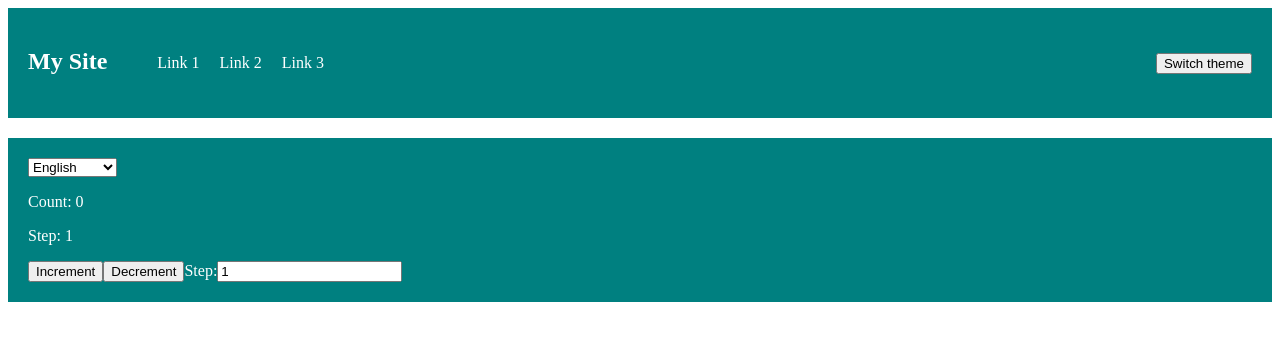
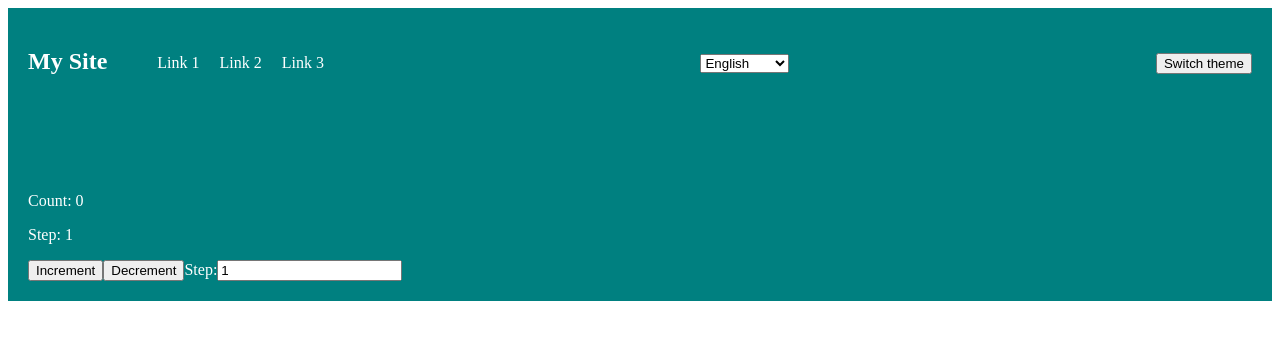
Before and after one commit to Ashtart000/redux_toolkit, a React (Create React App) app: page /counter in a window 1280 px wide. Shown: the top 340 px of the page. Built offline with nearby package versions, Linux system fonts and the light colour scheme.

Commit message:
theme to app, languages to header

```diff
--- a/src/App.js
+++ b/src/App.js
@@ -2,14 +2,30 @@ import CounterPage from "./pages/CounterPage";
 import { Switch, Route } from 'react-router-dom';
 import HomePage from "./pages/HomePage";
 import NotFoundPage from "./pages/NotFoundPage";
+import { useSelector } from 'react-redux';
+import cx from 'classnames';
+import CONSTANTS from './constants';
+import styles from './components/Header/Header.module.scss';
+
+const { THEMES } = CONSTANTS;
 
 function App() {
+  const theme = useSelector((state) => state.theme);
+
+  const className = cx({
+      [styles.darkTheme]: theme === THEMES.DARK,
+      [styles.lightTheme]: theme === THEMES.LIGHT
+  })
+
   return (
-    <Switch>
-      <Route exact path='/' component={HomePage} />
-      <Route path='/counter' component={CounterPage}/>
-      <Route path='*' component={NotFoundPage} />
-    </Switch>
+    <div className={className}>
+      <Switch>
+        <Route exact path='/' component={HomePage} />
+        <Route path='/counter' component={CounterPage}/>
+        <Route path='*' component={NotFoundPage} />
+      </Switch>
+    </div>
+
   );
 }
 
--- a/src/components/Counter/Counter.js
+++ b/src/components/Counter/Counter.js
@@ -1,67 +1,29 @@
 import React from 'react';
 import { useSelector, useDispatch } from 'react-redux';
-import cx from 'classnames';
 import * as counterActionCreators from '../../store/slices/counterSlice';
-import * as langActionCreators from '../../store/slices/langSlice';
-import CONSTANTS from '../../constants';
 import styles from './Counter.module.scss'
 import { bindActionCreators } from '@reduxjs/toolkit';
+import { translations } from '../../utils/translations';
 
-const { LANGUAGE, LANGUAGE: { EN_US, UA_UA, DE_DE}, THEMES } = CONSTANTS;
-
-const translations = new Map([
-    [
-        EN_US.VALUE,
-        {
-            countText: 'Count',
-            stepText: 'Step',
-            incrementText: 'Increment',
-            decrementText: 'Decrement'
-        }
-    ],
-    [
-        UA_UA.VALUE,
-        {
-            countText: 'Стан лічильника',
-            stepText: 'Крок',
-            incrementText: 'Збільшити',
-            decrementText: 'Зменшити'
-        }
-    ]
-])
-
-const Counter = (props) => {
-    // const { count, step, incrementCb, decrementCb, setStepCb, language, setLangCb, theme } = props;
+const Counter = () => {
 
     const language = useSelector((state) => state.lang);
-    const theme = useSelector((state) => state.theme);
     const { count, step } = useSelector((state) => state.counter);
 
     const dispatch = useDispatch();
 
     const actionCreators = bindActionCreators(
-        {...counterActionCreators, ...langActionCreators},
+        {...counterActionCreators},
         dispatch
     );
-    const { setLang, setStep, increment, decrement } = actionCreators;
+    const { setStep, increment, decrement } = actionCreators;
 
     const tranclation = translations.get(language);
     const { countText, stepText, incrementText, decrementText} = tranclation;
 
-    const className = cx(styles.counter, {
-        [styles.darkTheme]: theme === THEMES.DARK,
-        [styles.lightTheme]: theme === THEMES.LIGHT
-    })
+    return (
+        <div className={styles.counter}>
 
-    return (
-        <div className={className}>
-            <select value={language} onChange={({target: {value}}) => setLang(value)}>
-                {/* <option value={EN_US.VALUE}>{EN_US.OPTION_TEXT}</option>
-                <option value={UA_UA.VALUE}>{UA_UA.OPTION_TEXT}</option> */}
-                {Object.values(LANGUAGE).map((langObj, index) => (
-                    <option key={index} value={langObj.VALUE}>{langObj.OPTION_TEXT}</option>
-                ))}
-            </select>
             <br/>
 
             <p>{countText}: {count}</p>
--- a/src/components/Counter/Counter.module.scss
+++ b/src/components/Counter/Counter.module.scss
@@ -1,13 +1,3 @@
-@use '../../common/styles/template';
-
-.darkTheme {
-    @extend %darkTheme;
-}
-
-.lightTheme {
-    @extend %lightTheme;
-}
-
 .counter {
     padding: 20px;
 }
--- a/src/components/Header/Header.js
+++ b/src/components/Header/Header.js
@@ -1,23 +1,22 @@
 import React from 'react';
 import { connect, useSelector, useDispatch } from 'react-redux';
-import cx from 'classnames';
 import CONSTANTS from '../../constants';
 import { setTheme } from '../../store/slices/themeSlice';
+import { setLang } from '../../store/slices/langSlice';
 import styles from './Header.module.scss';
+import { translations } from '../../utils/translations';
+import HomePage from '../../pages/HomePage';
 
-const { THEMES } = CONSTANTS;
+const { LANGUAGE } = CONSTANTS;
 
-const Header = (props) => {
-    const theme = useSelector((state) => state.theme);
+const Header = () => {
+    const language = useSelector((state) => state.lang);
     const dispatch = useDispatch();
 
-    const className = cx(styles.header, {
-        [styles.darkTheme]: theme === THEMES.DARK,
-        [styles.lightTheme]: theme === THEMES.LIGHT
-    })
+    const { toogleText } = translations.get(language);
 
     return (
-        <header className={className}>
+        <header className={styles.header}>
             <nav>
                 <h1>My Site</h1>
                 <ul>
@@ -27,7 +26,14 @@ const Header = (props) => {
                 </ul>
             </nav>
             <div>
-                <button onClick={() => dispatch(setTheme())}>Switch theme</button>
+            <select value={language} onChange={({target: {value}}) => dispatch(setLang(value))}>
+                {Object.values(LANGUAGE).map((langObj, index) => (
+                    <option key={index} value={langObj.VALUE}>{langObj.OPTION_TEXT}</option>
+                ))}
+            </select>
+            </div>
+            <div>
+                <button onClick={() => dispatch(setTheme())}>{toogleText}</button>
             </div>
         </header>
     );
--- a/src/constants.js
+++ b/src/constants.js
@@ -10,7 +10,7 @@ const CONSTANTS = {
         },
         DE_DE: {
             VALUE: 'DE_DE',
-            OPTION_TEXT: 'DE'
+            OPTION_TEXT: 'Deutsch'
         }
     },
     THEMES: {
--- /dev/null
+++ b/src/utils/translations.js
@@ -0,0 +1,36 @@
+import CONSTANTS from '../constants';
+
+const { LANGUAGE: { EN_US, UA_UA, DE_DE} } = CONSTANTS;
+
+export const translations = new Map([
+    [
+        EN_US.VALUE,
+        {
+            countText: 'Count',
+            stepText: 'Step',
+            incrementText: 'Increment',
+            decrementText: 'Decrement',
+            toogleText: 'Switch theme'
+        }
+    ],
+    [
+        UA_UA.VALUE,
+        {
+            countText: 'Лічильник',
+            stepText: 'Крок',
+            incrementText: 'Збільшити',
+            decrementText: 'Зменшити',
+            toogleText: 'Переключити тему'
+        }
+    ],
+    [
+        DE_DE.VALUE,
+        {
+            countText: 'Zähler',
+            stepText: 'Schritt',
+            incrementText: 'Zunehmen',
+            decrementText: 'Abnehmen',
+            toogleText: 'Thema wechseln'
+        }
+    ]
+])
```
